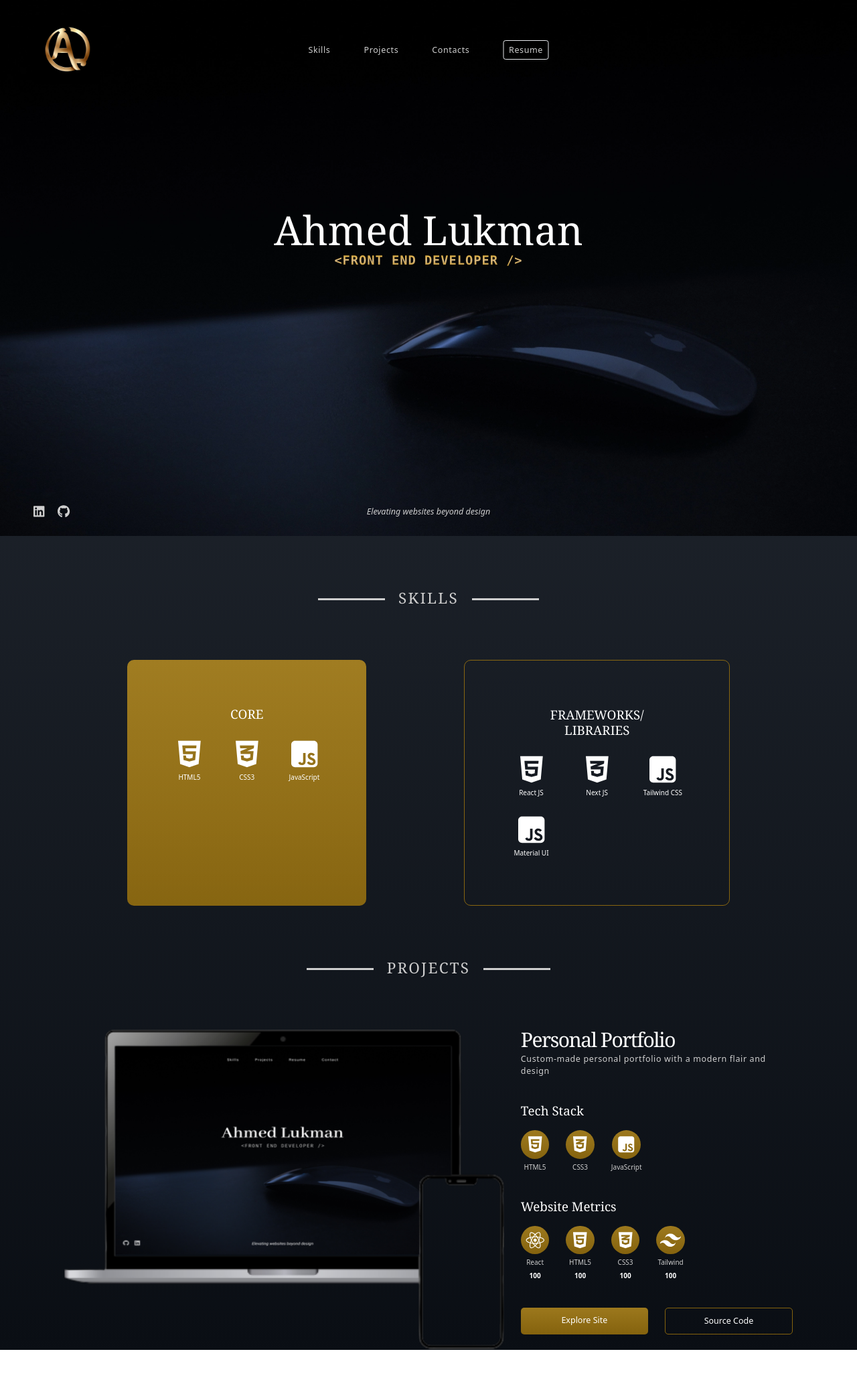
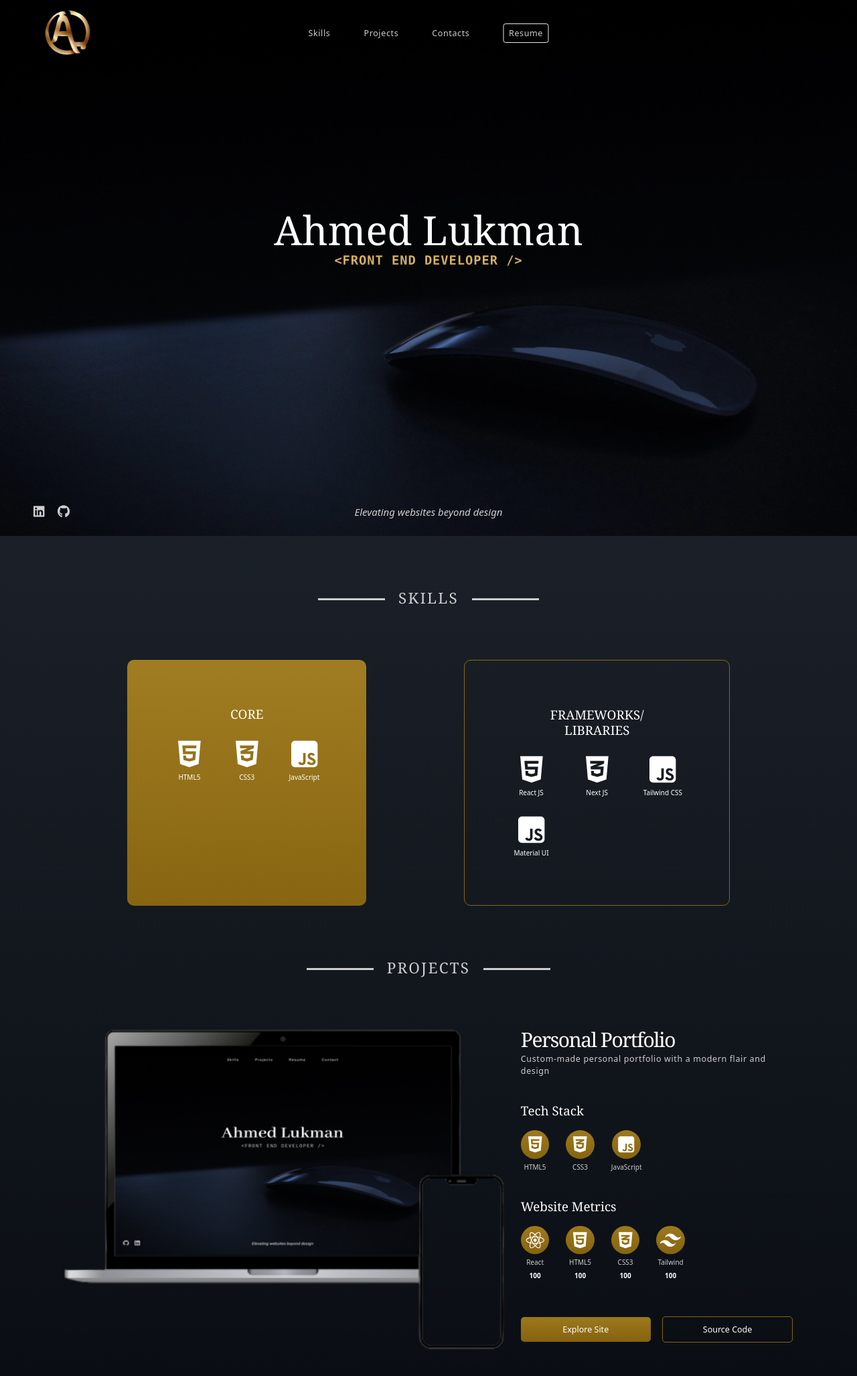
Before and after one commit to ahmedskandar/personal-portfolio, a React (Create React App) app: page / in a window 1280 px wide. Shown: the top 2054 px of the page at 67% size. Before the commit the page ends 2015 px from the top, so only its background shows below. Built offline with nearby package versions, Linux system fonts and the light colour scheme.

Commit message:
Refactored slightly for responsiveness

```diff
--- a/src/components/HeroSection.js
+++ b/src/components/HeroSection.js
@@ -15,7 +15,7 @@ function HeroSection() {
         alt="Dark background image displaying a mouse"
         className="w-full h-screen bg-cover bg-[100%] bg-fixed bg-no-repeat bg-[url('../public/assets/images/landing-page-bg.webp')]"
       >
-        <header className="relative flex flex-col gap-10 items-center justify-between pt-10 md:flex-row md:relative md:px-20">
+        <header className="relative flex flex-col gap-5 items-center justify-between md:flex-row md:relative md:px-20">
           <img
             src="/assets/images/MyLogo.jpg"
             className="w-40 h-40"
@@ -70,7 +70,7 @@ function HeroSection() {
         </div>
 
         <footer className="flex flex-col gap-5 justify-center items-center w-full absolute bottom-0 pb-10 px-20 md:gap-0 md:flex-row md:justify-start">
-          <div className="order-2 flex gap-5 text-lg md:text-xl lg:text-3xl lg:gap-8">
+          <div className="order-2 flex gap-5 text-3xl md:text-3xl lg:text-3xl lg:gap-8">
             <span>
               <a aria-label="Visit Ahmed's LinkedIn profile" href="google.com">
                 <FontAwesomeIcon icon={faLinkedin} />
@@ -82,7 +82,7 @@ function HeroSection() {
               </a>
             </span>
           </div>
-          <em className="text-md text-secondary order-1 md:absolute md:left-1/2 md:transform md:-translate-x-1/2 md:text-lg lg:text-xl">
+          <em className="text-lg text-secondary order-1 md:absolute md:left-1/2 md:transform md:-translate-x-1/2 md:text-xl lg:text-2xl">
             Elevating websites beyond design
           </em>
         </footer>
--- a/src/components/ProjectsSection.js
+++ b/src/components/ProjectsSection.js
@@ -8,7 +8,7 @@ function ProjectsSection() {
   return (
     <section>
       <SectionTitle>PROJECTS</SectionTitle>
-      <div className="w-[85%] mx-auto flex flex-col gap-10 md:flex-row md:items-top md:justify-evenly">
+      <div className="w-[85%] mb-20 mx-auto flex flex-col gap-10 md:flex-row md:items-top md:justify-evenly">
         <div>
           <img
             className="w-full"
@@ -16,7 +16,7 @@ function ProjectsSection() {
             alt=""
           />
         </div>
-        <div className="text-primary flex flex-col gap-10 lg:gap-16">
+        <div className="text-primary flex flex-col gap-16 lg:gap-16">
           <div className="flex flex-col gap-2">
             <h3 className="text-primary text-5xl font-serif tracking-tighter">
               Personal Portfolio
@@ -33,7 +33,7 @@ function ProjectsSection() {
             <h4 className="text-3xl font-serif">Website Metrics</h4>
             <WebsiteMetricsList />
           </div>
-          <div className="text-primary text-center flex flex-col gap-5 md:flex-row lg:gap-10">
+          <div className="text-primary mt-5 text-center flex flex-col gap-6 items-center md:flex-row lg:gap-7">
             <Button variant="primary" href='https://www.google.com'>Explore Site</Button>
             <Button variant="secondary" href='https://www.google.com'>Source Code</Button>
           </div>
```
